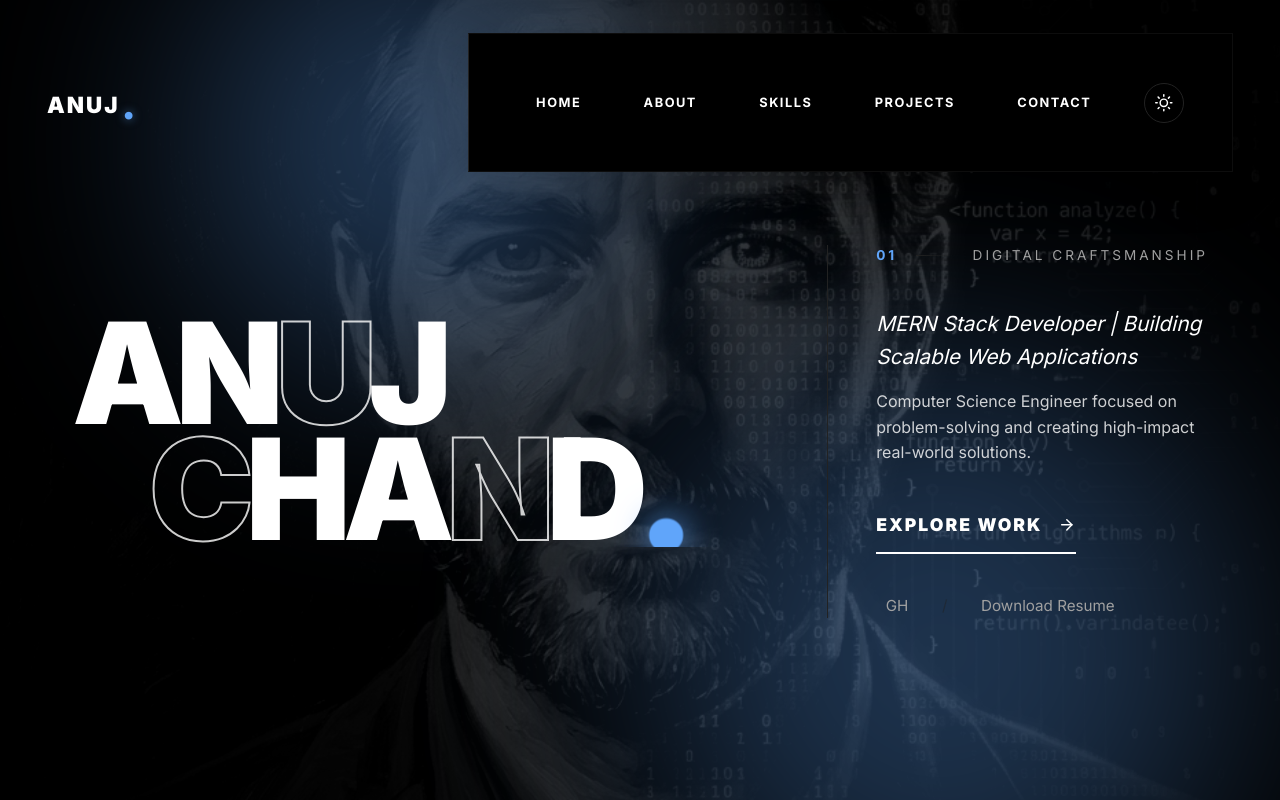
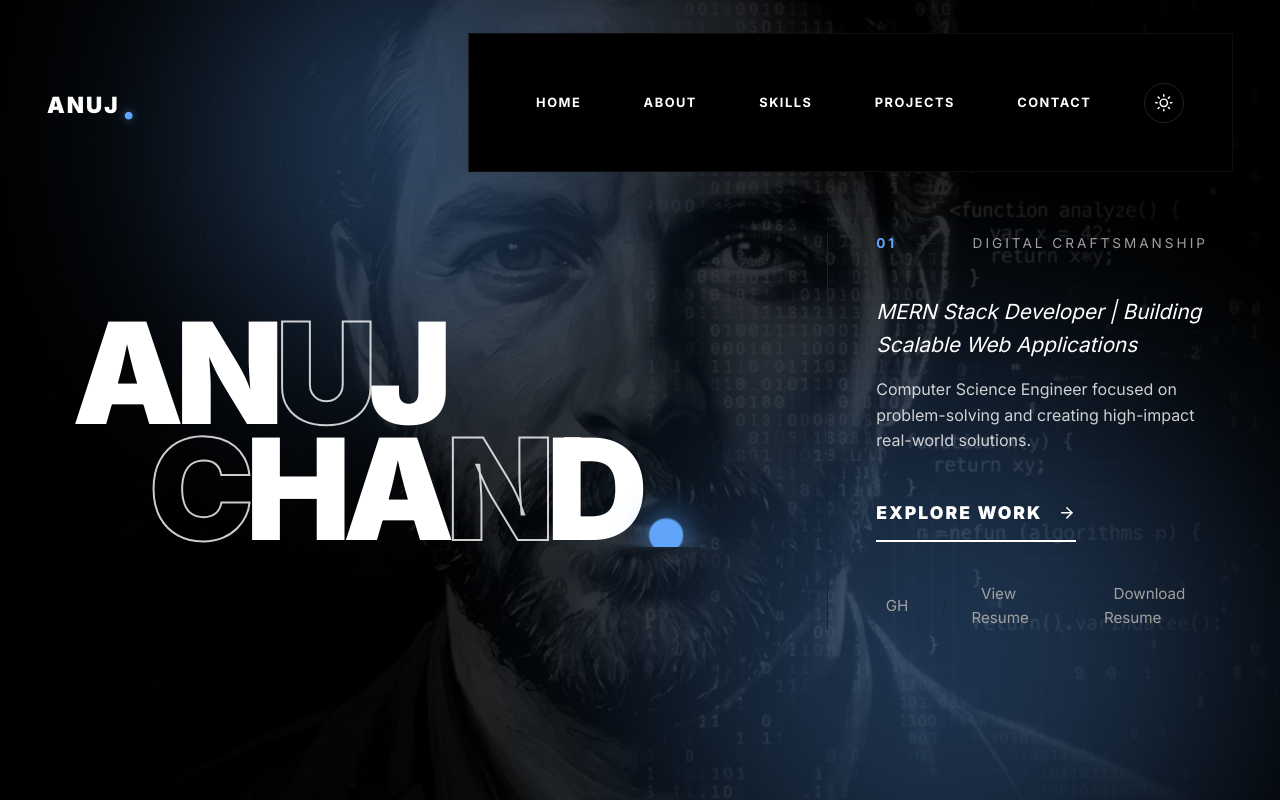
Before and after one commit to anujX-01/MyPortfolio, a React (Vite) app: page / in a window 1280 px wide. Shown: the top 800 px of the page. Built offline with nearby package versions, Linux system fonts and the light colour scheme.

Commit message:
update Download resume button

```diff
--- a/src/components/Hero.jsx
+++ b/src/components/Hero.jsx
@@ -89,6 +89,8 @@ const Hero = () => {
             <div className="editorial-socials">
               <a href="https://github.com/anujX-01" target="_blank" rel="noreferrer" className="social-link">GH</a>
               <span className="separator">/</span>
+              <a href="/assets/resume.pdf" target="_blank" rel="noreferrer" className="social-link">View Resume</a>
+              <span className="separator">/</span>
               <a href="/assets/resume.pdf" download className="social-link">Download Resume</a>
             </div>
 
```
